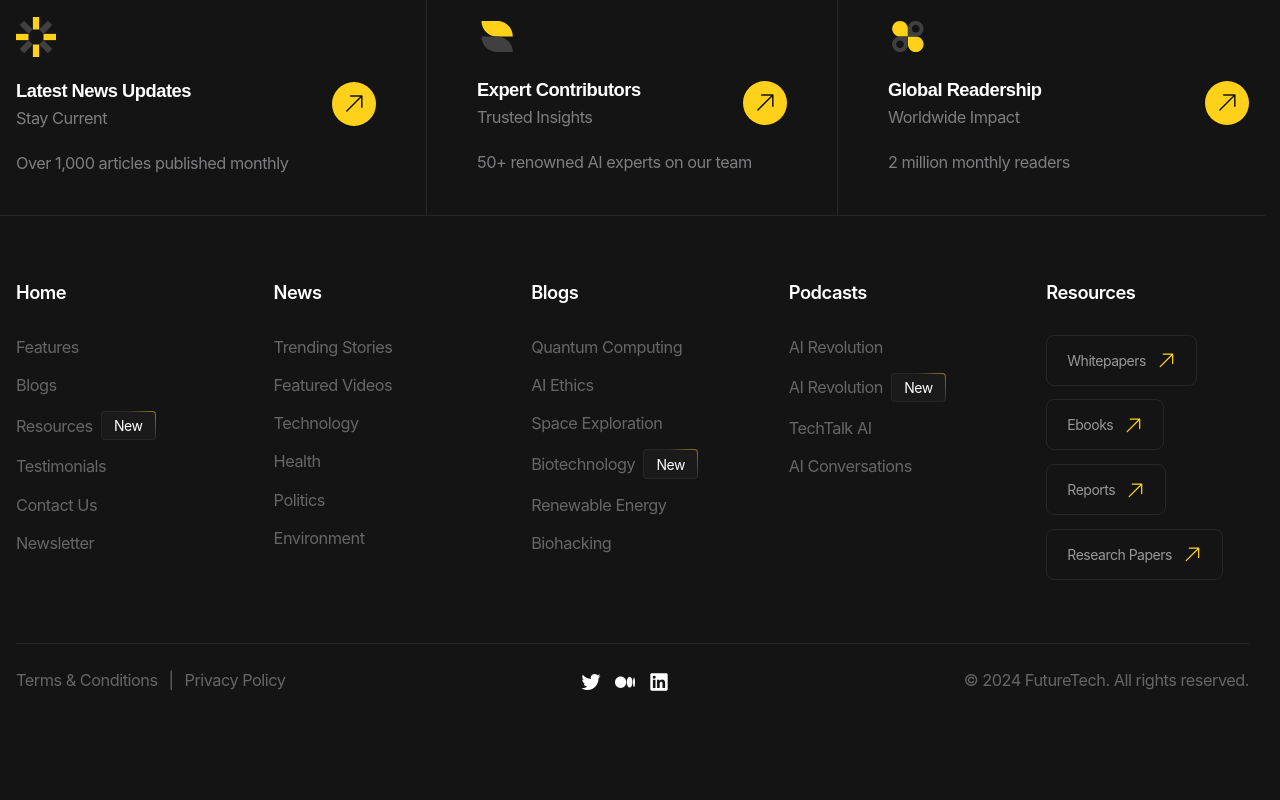
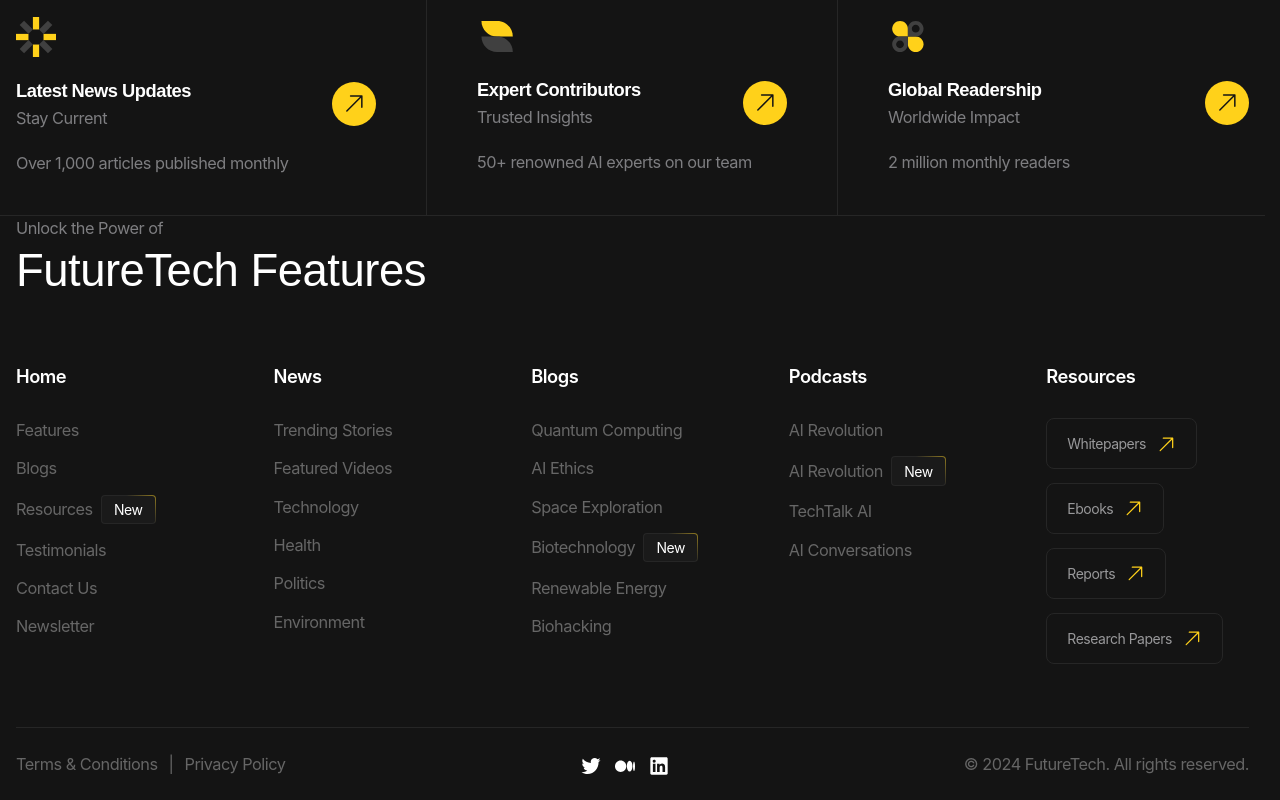
Before and after one commit to Margarita250494/FutureTech_React_TS_SCSS, a React (Vite) app: page / in a window 1280 px wide. Shown: the part 815-1615 px from the top of the page. Before the commit the page ends 1532 px from the top, so only its background shows below. Built offline with nearby package versions, Linux system fonts and the light colour scheme.

Commit message:
new struktur, header section

```diff
--- /dev/null
+++ b/src/components/section/Header.tsx
@@ -0,0 +1,30 @@
+import { LinkImgArrow } from "../LinkImgArrow";
+
+type Props = {
+  id: string;
+  subtitle: string;
+  title: string;
+  link?: string;
+};
+
+export const Header = ({ id, subtitle, title, link }: Props) => {
+  return (
+    <header className="section__header" aria-labelledby={id}>
+      <div className="section__header-inner container">
+        <div className="section__header-info">
+          <p className="section__subtitle tag">{subtitle}</p>
+          <h2 className="section__title" id={id}>
+            {title}
+          </h2>
+        </div>
+        {link && (
+          <LinkImgArrow
+            href="/"
+            className="section__link button"
+            children={link}
+          />
+        )}
+      </div>
+    </header>
+  );
+};
--- a/src/scenes/home/Home.tsx
+++ b/src/scenes/home/Home.tsx
@@ -1,6 +1,6 @@
 
-import { FeatureSection} from "./FeatureSection";
-import {HeroSection} from "./HeroSection";
+import { FeatureSection} from "./feature/FeatureSection";
+import {HeroSection} from "./hero/HeroSection";
 
 //type Props = {}
 
--- /dev/null
+++ b/src/scenes/home/feature/FeatureSection.tsx
@@ -0,0 +1,15 @@
+import { Header } from "@/components/section/Header"
+
+
+export const FeatureSection = () => {
+  return (
+    <>
+      <Header
+        id="features-title"
+        subtitle="Unlock the Power of"
+        title="FutureTech Features"
+      />
+
+    </>
+  )
+}
--- a/src/scenes/home/AdvantagesCard.tsx
+++ b/src/scenes/home/hero/AdvantagesCard.tsx
@@ -1,4 +1,4 @@
-import { advantages } from "./homeData";
+import { advantages } from "../homeData";
 
 export const AdvantagesCard = () => {
   return (
--- a/src/scenes/home/Metrics.tsx
+++ b/src/scenes/home/hero/Metrics.tsx
@@ -1,5 +1,5 @@
 import { useLocation } from "react-router-dom";
-import { metricsData } from "./homeData";
+import { metricsData } from "../homeData";
 
 export const Metrics = () => {
   const location = useLocation();
--- a/src/scenes/home/Team.tsx
+++ b/src/scenes/home/hero/Team.tsx
@@ -1,4 +1,4 @@
-import { team } from "./homeData";
+import { team } from "../homeData";
 
 export const Team = () => {
   return (
--- a/src/scenes/resources/Resources.tsx
+++ b/src/scenes/resources/Resources.tsx
@@ -1,4 +1,4 @@
-import { Metrics } from "../home/Metrics"
+import { Metrics } from "../home/hero/Metrics"
 
 
 //type Props = {}
```
Also changed, not shown: src/scenes/home/FeatureSection.tsx (deleted, +0 -12 lines), src/components/headerSection/headerSection.ts (deleted), src/scenes/home/hero/HeroSection.tsx (renamed from src/scenes/home/HeroSection.tsx).
